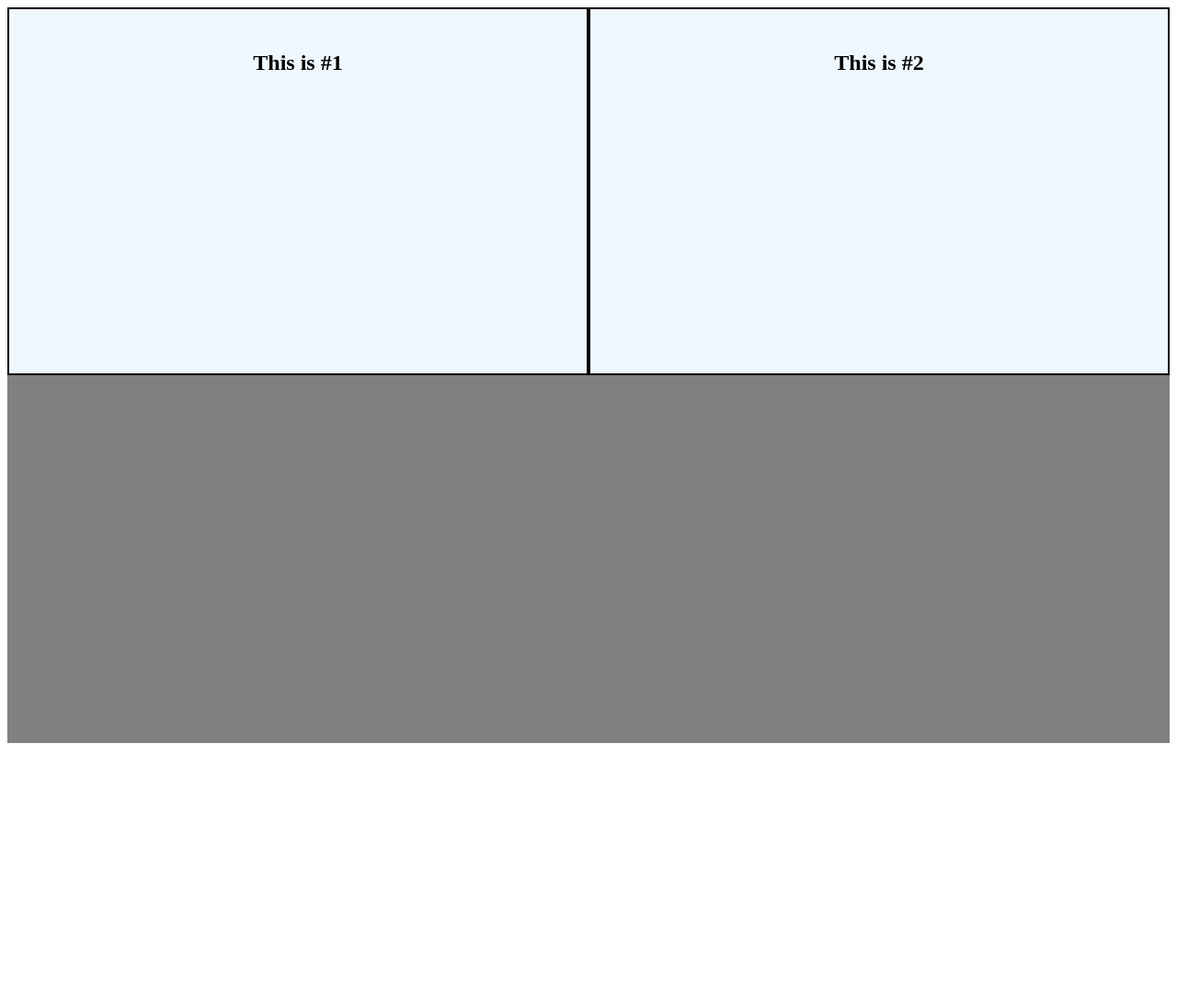
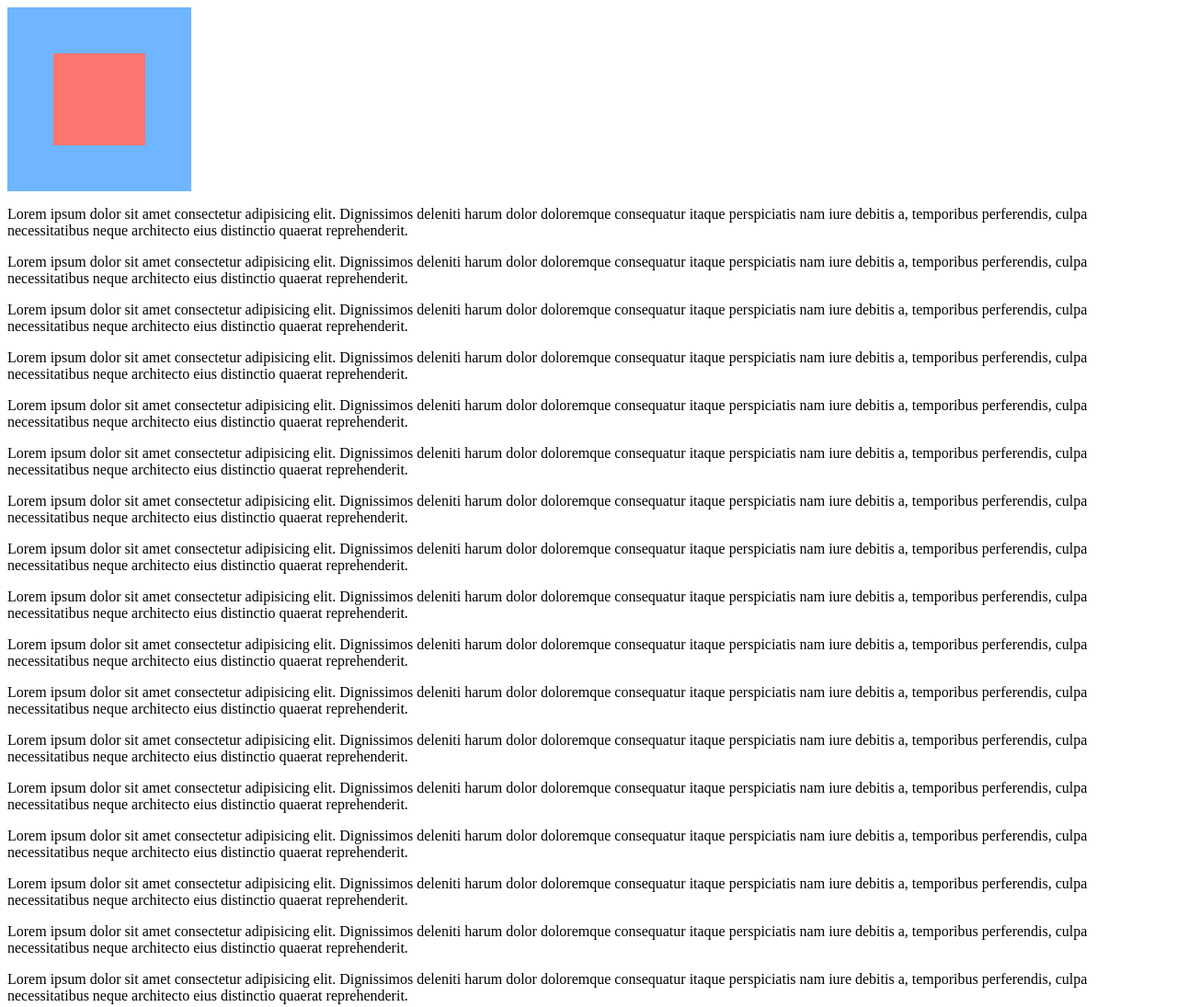
Before and after one commit to serkturk/my-html-css-25, a plain HTML site: page index.html in a window 1280 px wide. Shown: the whole page at 92% size. Before the commit the page ends 816 px from the top, so only its background shows below. Drawn offline with Linux system fonts and the light colour scheme.

Commit message:
positions: relative, fixed, absolute, sticky, and static.

```diff
--- a/index.html
+++ b/index.html
@@ -10,17 +10,27 @@
 </head>
 <body>
 
-    <div class="container">
+    <div id="box1">
+        <div id="box2"></div>
+    </div>
 
-        <div class="box">
-            <h2>This is #1</h2>
-        </div>
-
-        <div class="box">
-            <h2>This is #2</h2>
-        </div>
-
-    </div>
+    <p>Lorem ipsum dolor sit amet consectetur adipisicing elit. Dignissimos deleniti harum dolor doloremque consequatur itaque perspiciatis nam iure debitis a, temporibus perferendis, culpa necessitatibus neque architecto eius distinctio quaerat reprehenderit.</p>
+    <p>Lorem ipsum dolor sit amet consectetur adipisicing elit. Dignissimos deleniti harum dolor doloremque consequatur itaque perspiciatis nam iure debitis a, temporibus perferendis, culpa necessitatibus neque architecto eius distinctio quaerat reprehenderit.</p>
+    <p>Lorem ipsum dolor sit amet consectetur adipisicing elit. Dignissimos deleniti harum dolor doloremque consequatur itaque perspiciatis nam iure debitis a, temporibus perferendis, culpa necessitatibus neque architecto eius distinctio quaerat reprehenderit.</p>
+    <p>Lorem ipsum dolor sit amet consectetur adipisicing elit. Dignissimos deleniti harum dolor doloremque consequatur itaque perspiciatis nam iure debitis a, temporibus perferendis, culpa necessitatibus neque architecto eius distinctio quaerat reprehenderit.</p>
+    <p>Lorem ipsum dolor sit amet consectetur adipisicing elit. Dignissimos deleniti harum dolor doloremque consequatur itaque perspiciatis nam iure debitis a, temporibus perferendis, culpa necessitatibus neque architecto eius distinctio quaerat reprehenderit.</p>
+    <p>Lorem ipsum dolor sit amet consectetur adipisicing elit. Dignissimos deleniti harum dolor doloremque consequatur itaque perspiciatis nam iure debitis a, temporibus perferendis, culpa necessitatibus neque architecto eius distinctio quaerat reprehenderit.</p>
+    <p>Lorem ipsum dolor sit amet consectetur adipisicing elit. Dignissimos deleniti harum dolor doloremque consequatur itaque perspiciatis nam iure debitis a, temporibus perferendis, culpa necessitatibus neque architecto eius distinctio quaerat reprehenderit.</p>
+    <p>Lorem ipsum dolor sit amet consectetur adipisicing elit. Dignissimos deleniti harum dolor doloremque consequatur itaque perspiciatis nam iure debitis a, temporibus perferendis, culpa necessitatibus neque architecto eius distinctio quaerat reprehenderit.</p>
+    <p>Lorem ipsum dolor sit amet consectetur adipisicing elit. Dignissimos deleniti harum dolor doloremque consequatur itaque perspiciatis nam iure debitis a, temporibus perferendis, culpa necessitatibus neque architecto eius distinctio quaerat reprehenderit.</p>
+    <p>Lorem ipsum dolor sit amet consectetur adipisicing elit. Dignissimos deleniti harum dolor doloremque consequatur itaque perspiciatis nam iure debitis a, temporibus perferendis, culpa necessitatibus neque architecto eius distinctio quaerat reprehenderit.</p>
+    <p>Lorem ipsum dolor sit amet consectetur adipisicing elit. Dignissimos deleniti harum dolor doloremque consequatur itaque perspiciatis nam iure debitis a, temporibus perferendis, culpa necessitatibus neque architecto eius distinctio quaerat reprehenderit.</p>
+    <p>Lorem ipsum dolor sit amet consectetur adipisicing elit. Dignissimos deleniti harum dolor doloremque consequatur itaque perspiciatis nam iure debitis a, temporibus perferendis, culpa necessitatibus neque architecto eius distinctio quaerat reprehenderit.</p>
+    <p>Lorem ipsum dolor sit amet consectetur adipisicing elit. Dignissimos deleniti harum dolor doloremque consequatur itaque perspiciatis nam iure debitis a, temporibus perferendis, culpa necessitatibus neque architecto eius distinctio quaerat reprehenderit.</p>
+    <p>Lorem ipsum dolor sit amet consectetur adipisicing elit. Dignissimos deleniti harum dolor doloremque consequatur itaque perspiciatis nam iure debitis a, temporibus perferendis, culpa necessitatibus neque architecto eius distinctio quaerat reprehenderit.</p>
+    <p>Lorem ipsum dolor sit amet consectetur adipisicing elit. Dignissimos deleniti harum dolor doloremque consequatur itaque perspiciatis nam iure debitis a, temporibus perferendis, culpa necessitatibus neque architecto eius distinctio quaerat reprehenderit.</p>
+    <p>Lorem ipsum dolor sit amet consectetur adipisicing elit. Dignissimos deleniti harum dolor doloremque consequatur itaque perspiciatis nam iure debitis a, temporibus perferendis, culpa necessitatibus neque architecto eius distinctio quaerat reprehenderit.</p>
+    <p>Lorem ipsum dolor sit amet consectetur adipisicing elit. Dignissimos deleniti harum dolor doloremque consequatur itaque perspiciatis nam iure debitis a, temporibus perferendis, culpa necessitatibus neque architecto eius distinctio quaerat reprehenderit.</p>
 
 </body>
 </html>
--- a/style.css
+++ b/style.css
@@ -1,18 +1,15 @@
-*{
-    box-sizing: border-box;
+#box1{
+    width: 200px;
+    height: 200px;
+    background-color: hsl(211, 100%, 72%);
+    position: sticky;
+    top: 0px;
 }
-.container{
-    background-color: gray;
-    height: 100vh;
+#box2{
+    width: 100px;
+    height: 100px;
+    background-color: hsl(2, 100%, 72%);
+    position: absolute;
+    top: 50px;
+    left: 50px;
 }
-.box{
-    background-color: aliceblue;
-    border: 2px solid;
-    padding: 25px;
-    height: auto;
-    width: 50%;
-    float: left;
-    text-align: center;
-
-    min-height: 50%;
-}
```
